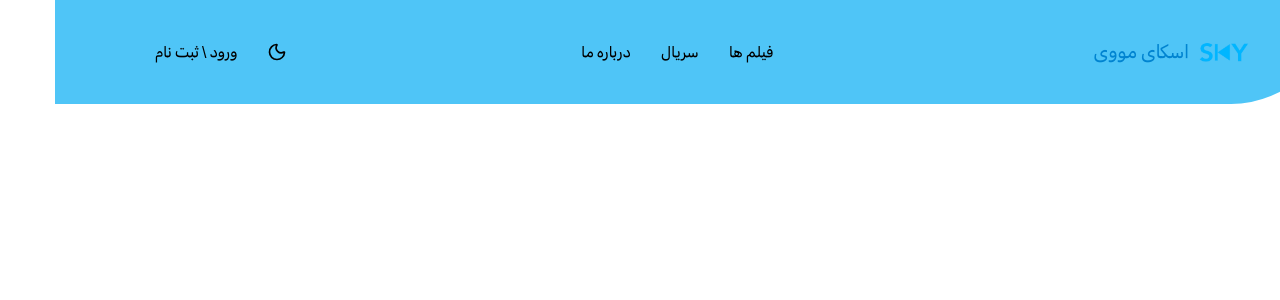
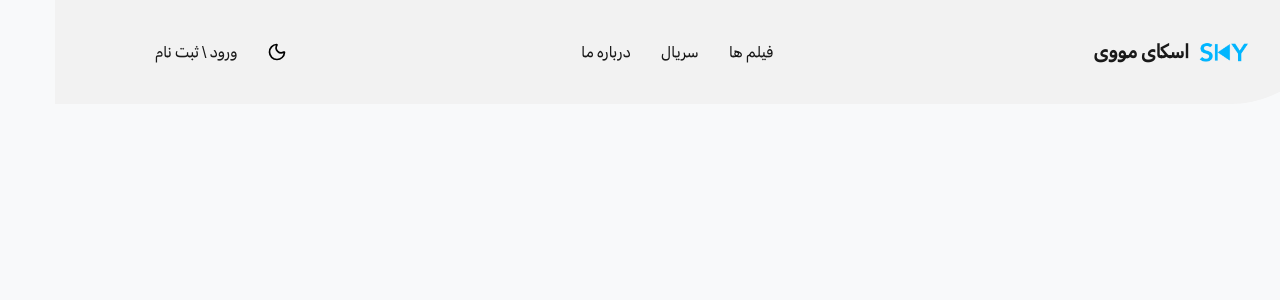
Before and after one commit to amiralibarghamadi2008/Sky-Movie, a Next.js app: page / in a window 1280 px wide. Shown: the top 300 px of the page. Built offline with nearby package versions, Linux system fonts and the light colour scheme.

Commit message:
Change site theme

```diff
--- a/src/app/globals.css
+++ b/src/app/globals.css
@@ -1,4 +1,30 @@
 @import "tailwindcss";
+
+/* Light Theme */
+:root {
+  --color-bg-main: #f8f9fa;
+  --color-bg-navbar: #f2f2f2;
+  --color-bg-footer: #f2f2f2;
+  --color-text: #1a1a1a;
+  --color-accent: #e50914;
+}
+
+/* Dark Theme */
+.dark {
+  --color-bg-main: #0d0d0d;
+  --color-bg-navbar: #1a1a1a;
+  --color-bg-footer: #1a1a1a;
+  --color-text: #e5e5e5;
+  --color-accent: #e50914;
+}
+
+/* Global usage */
+body {
+  background-color: var(--color-bg-main);
+  color: var(--color-text);
+}
+
+/* container */
 
 .container {
   max-width: 90%;
@@ -7,13 +33,3 @@
   margin-left: auto;
   margin-right: auto;
 }
-
-/* navbar dex them */
-
-.bg-sky-400 {
-  background-color: #4fc5f7 !important;
-}
-
-.dark .dark\:bg-sky-800 {
-  background-color: #126290 !important;
-}
--- a/src/components/Navbar/mobileMenu.jsx
+++ b/src/components/Navbar/mobileMenu.jsx
@@ -32,10 +32,7 @@ export default function MobileMenu() {
 
   return (
     <>
-      <button
-        onClick={() => setIsOpen(true)}
-        className="p-2 text-black dark:text-black"
-      >
+      <button onClick={() => setIsOpen(true)} className="p-2 ">
         <svg
           className="w-6 h-6"
           fill="none"
@@ -58,8 +55,14 @@ export default function MobileMenu() {
             onClick={() => setIsOpen(false)}
           />
 
-          <div className="fixed right-0 top-0 h-full w-64 bg-gray-50 shadow-lg">
-            <div className="p-4 border-b border-gray-200 bg-sky-400 dark:bg-sky-800 rounded-bl-4xl flex justify-between items-center">
+          <div
+            className="fixed right-0 top-0 h-full w-64  shadow-lg"
+            style={{ backgroundColor: "var(--color-bg-main)" }}
+          >
+            <div
+              className="p-4    rounded-bl-4xl flex justify-between items-center"
+              style={{ backgroundColor: "var(--color-bg-navbar)" }}
+            >
               <Image
                 src={Logo}
                 alt="اسکای مووی"
@@ -67,10 +70,7 @@ export default function MobileMenu() {
                 height={75}
                 loading="lazy"
               />
-              <button
-                onClick={() => setIsOpen(false)}
-                className="p-2 text-black"
-              >
+              <button onClick={() => setIsOpen(false)} className="p-2 ">
                 <svg
                   className="w-6 h-6"
                   fill="none"
@@ -88,7 +88,7 @@ export default function MobileMenu() {
             </div>
 
             <div className="p-4 flex flex-col h-[calc(100%-80px)]">
-              <ul className="space-y-4 text-black">
+              <ul className="space-y-4 ">
                 {menuItems.map((item, index) => (
                   <li key={index}>
                     <Link
@@ -117,11 +117,11 @@ export default function MobileMenu() {
 
               <div className="mt-auto pt-4 border-t border-gray-300">
                 <div className="flex items-center justify-between mb-4">
-                  <span className="dark:text-black">تغییر تم</span>
+                  <span className="">تغییر تم</span>
                   <ThemeToggle />
                 </div>
                 <button
-                  className={`${commonClass} w-full justify-center border border-gray-300 dark:text-black`}
+                  className={`${commonClass} w-full justify-center border border-gray-300 `}
                 >
                   <svg
                     className="w-5 h-5"
--- a/src/components/Navbar/navbar.jsx
+++ b/src/components/Navbar/navbar.jsx
@@ -7,7 +7,10 @@ import MobileMenu from "./mobileMenu";
 export default function Navbar() {
   return (
     <>
-      <div className="bg-sky-400 dark:bg-sky-800 py-8 rounded-br-full">
+      <div
+        style={{ backgroundColor: "var(--color-bg-navbar)" }}
+        className=" py-8 rounded-br-full"
+      >
         <header className="container flex justify-between items-center">
           <div className="flex items-center">
             <Link href="/" className="flex items-center">
@@ -21,14 +24,14 @@ export default function Navbar() {
                 />
               </div>
               <div className="w-full items-center hidden sm:block">
-                <h1 className="text-lg md:text-xl text-sky-600">اسکای مووی</h1>
+                <h1 className="text-lg md:text-xl font-bold">اسکای مووی</h1>
               </div>
             </Link>
           </div>
 
           <div className="hidden md:block">
             <div>
-              <ul className="flex justify-between text-blak dark:text-black  items-center w-52">
+              <ul className="flex justify-between text-blak dark:  items-center w-52">
                 <li>
                   <Link
                     href="/movies"
@@ -62,7 +65,7 @@ export default function Navbar() {
               <div className="">
                 <ThemeToggle />
               </div>
-              <div className="text-black">
+              <div className="">
                 <button className="dark:hover:bg-gray-800 transition-all dark:hover:text-white px-5 py-2 rounded-lg ">
                   <Link href="/sing-in">ورود \ ثبت نام</Link>
                 </button>
```
